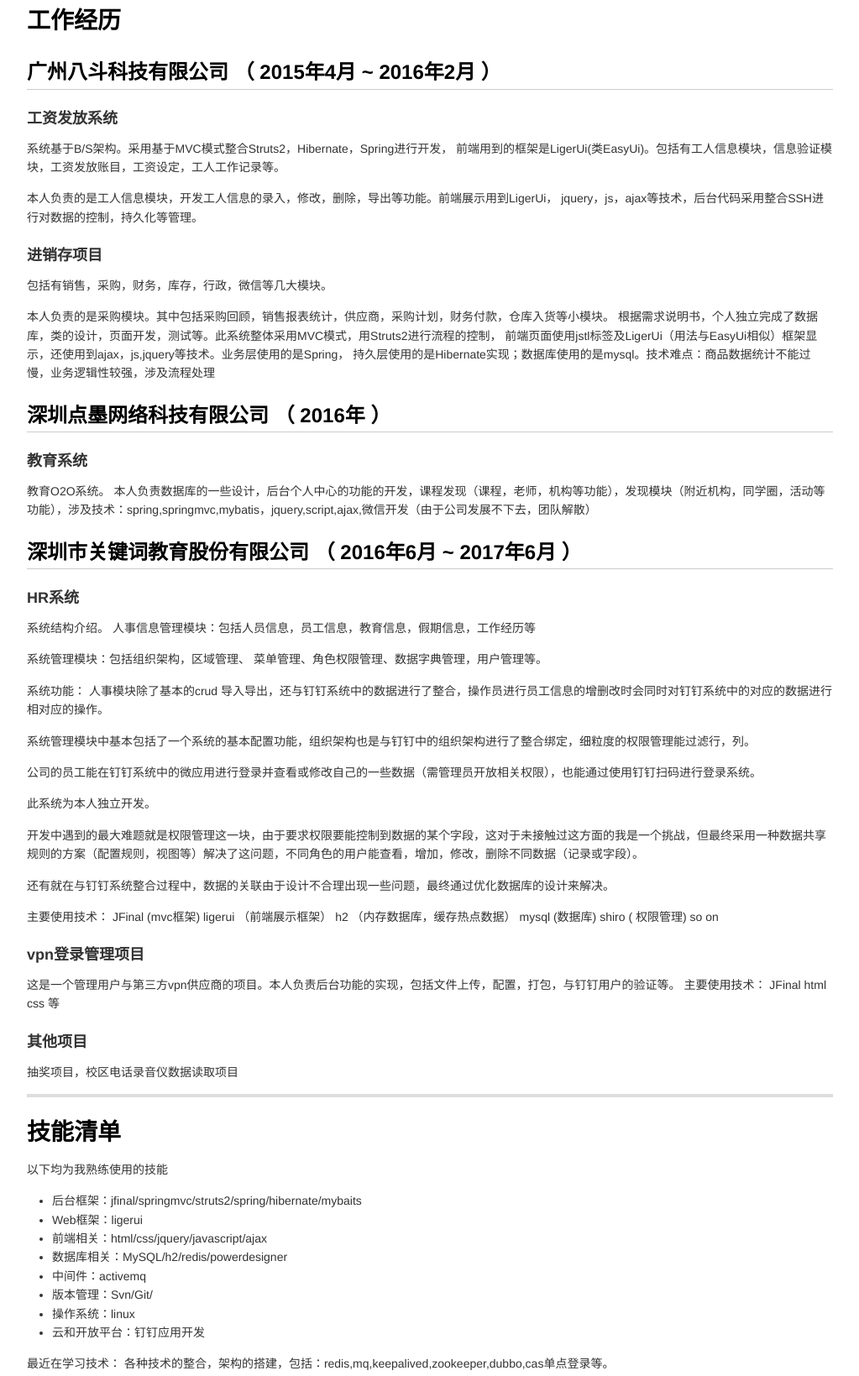
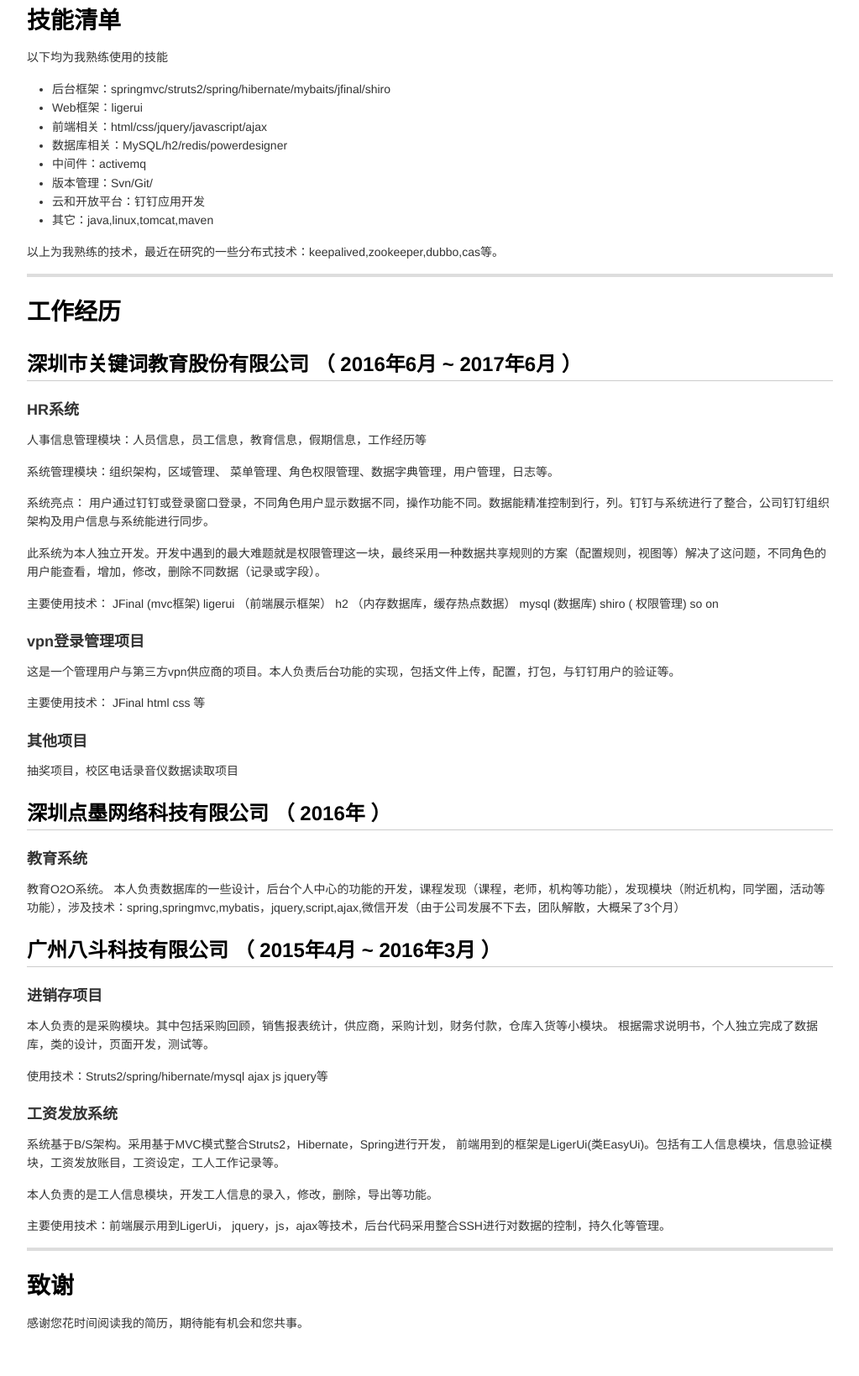
Before and after one commit to scottzzy/scotty_resume, a plain HTML site: page index.html in a window 1280 px wide. Shown: the part 297-1936 px from the top of the page at 84% size, without its empty margins (128-1151 px from the left). After the commit the page ends 1905 px from the top, so only its background shows below. Drawn offline with Linux system fonts and the light colour scheme.

Commit message:
update
2

```diff
--- a/index.html
+++ b/index.html
@@ -304,59 +304,46 @@ img {
 <li>技术博客：https://my.oschina.net/WWWW23223/</li>
 </ul>
 <hr />
-<h1>工作经历</h1>
-
-<h2>广州八斗科技有限公司 （ 2015年4月 ~ 2016年2月 ）</h2>
-<h3>工资发放系统</h3>
-<p>系统基于B/S架构。采用基于MVC模式整合Struts2，Hibernate，Spring进行开发， 前端用到的框架是LigerUi(类EasyUi)。包括有工人信息模块，信息验证模块，工资发放账目，工资设定，工人工作记录等。</p>
-<p>本人负责的是工人信息模块，开发工人信息的录入，修改，删除，导出等功能。前端展示用到LigerUi， jquery，js，ajax等技术，后台代码采用整合SSH进行对数据的控制，持久化等管理。</p>
-<h3>进销存项目</h3>
-<p>包括有销售，采购，财务，库存，行政，微信等几大模块。</p>
-<p>本人负责的是采购模块。其中包括采购回顾，销售报表统计，供应商，采购计划，财务付款，仓库入货等小模块。 根据需求说明书，个人独立完成了数据库，类的设计，页面开发，测试等。此系统整体采用MVC模式，用Struts2进行流程的控制， 前端页面使用jstl标签及LigerUi（用法与EasyUi相似）框架显示，还使用到ajax，js,jquery等技术。业务层使用的是Spring， 持久层使用的是Hibernate实现；数据库使用的是mysql。技术难点：商品数据统计不能过慢，业务逻辑性较强，涉及流程处理</p>
-<h2>深圳点墨网络科技有限公司 （ 2016年 ）</h2>
-<h3>教育系统</h3>
-<p>教育O2O系统。
-本人负责数据库的一些设计，后台个人中心的功能的开发，课程发现（课程，老师，机构等功能），发现模块（附近机构，同学圈，活动等功能），涉及技术：spring,springmvc,mybatis，jquery,script,ajax,微信开发（由于公司发展不下去，团队解散）</p>
-<h2>深圳市关键词教育股份有限公司 （ 2016年6月 ~ 2017年6月 ）</h2>
-<h3>HR系统</h3>
-<p>系统结构介绍。
-人事信息管理模块：包括人员信息，员工信息，教育信息，假期信息，工作经历等</p>
-<p>系统管理模块：包括组织架构，区域管理、 菜单管理、角色权限管理、数据字典管理，用户管理等。</p>
-<p>系统功能：
-人事模块除了基本的crud 导入导出，还与钉钉系统中的数据进行了整合，操作员进行员工信息的增删改时会同时对钉钉系统中的对应的数据进行相对应的操作。 </p>
-<p>系统管理模块中基本包括了一个系统的基本配置功能，组织架构也是与钉钉中的组织架构进行了整合绑定，细粒度的权限管理能过滤行，列。</p>
-<p>公司的员工能在钉钉系统中的微应用进行登录并查看或修改自己的一些数据（需管理员开放相关权限），也能通过使用钉钉扫码进行登录系统。</p>
-<p>此系统为本人独立开发。</p>
-<p>开发中遇到的最大难题就是权限管理这一块，由于要求权限要能控制到数据的某个字段，这对于未接触过这方面的我是一个挑战，但最终采用一种数据共享规则的方案（配置规则，视图等）解决了这问题，不同角色的用户能查看，增加，修改，删除不同数据（记录或字段）。</p>
-<p>还有就在与钉钉系统整合过程中，数据的关联由于设计不合理出现一些问题，最终通过优化数据库的设计来解决。</p>
-<p>主要使用技术：
-JFinal (mvc框架)
-ligerui （前端展示框架）
-h2 （内存数据库，缓存热点数据）
-mysql (数据库)
-shiro ( 权限管理)
-so on</p>
-<h3>vpn登录管理项目</h3>
-<p>这是一个管理用户与第三方vpn供应商的项目。本人负责后台功能的实现，包括文件上传，配置，打包，与钉钉用户的验证等。
-主要使用技术：
-JFinal html css 等</p>
-<h3>其他项目</h3>
-<p>抽奖项目，校区电话录音仪数据读取项目</p>
-<hr />
 <h1>技能清单</h1>
 <p>以下均为我熟练使用的技能</p>
 <ul>
-<li>后台框架：jfinal/springmvc/struts2/spring/hibernate/mybaits</li>
+<li>后台框架：springmvc/struts2/spring/hibernate/mybaits/jfinal/shiro</li>
 <li>Web框架：ligerui</li>
 <li>前端相关：html/css/jquery/javascript/ajax</li>
 <li>数据库相关：MySQL/h2/redis/powerdesigner</li>
 <li>中间件：activemq</li>
 <li>版本管理：Svn/Git/</li>
-<li>操作系统：linux</li>
 <li>云和开放平台：钉钉应用开发</li>
+<li>其它：java,linux,tomcat,maven</li>
 </ul>
-<p>最近在学习技术：
-各种技术的整合，架构的搭建，包括：redis,mq,keepalived,zookeeper,dubbo,cas单点登录等。</p>
+<p>以上为我熟练的技术，最近在研究的一些分布式技术：keepalived,zookeeper,dubbo,cas等。</p>
+<hr />
+<h1>工作经历</h1>
+
+<h2>深圳市关键词教育股份有限公司 （ 2016年6月 ~ 2017年6月 ）</h2>
+<h3>HR系统</h3>
+<p>人事信息管理模块：人员信息，员工信息，教育信息，假期信息，工作经历等</p>
+<p>系统管理模块：组织架构，区域管理、 菜单管理、角色权限管理、数据字典管理，用户管理，日志等。</p>
+<p>系统亮点： 用户通过钉钉或登录窗口登录，不同角色用户显示数据不同，操作功能不同。数据能精准控制到行，列。钉钉与系统进行了整合，公司钉钉组织架构及用户信息与系统能进行同步。</p>
+<p>此系统为本人独立开发。开发中遇到的最大难题就是权限管理这一块，最终采用一种数据共享规则的方案（配置规则，视图等）解决了这问题，不同角色的用户能查看，增加，修改，删除不同数据（记录或字段）。</p>
+<p>主要使用技术： JFinal (mvc框架) ligerui （前端展示框架） h2 （内存数据库，缓存热点数据） mysql (数据库) shiro ( 权限管理) so on</p>
+<h3>vpn登录管理项目</h3>
+<p>这是一个管理用户与第三方vpn供应商的项目。本人负责后台功能的实现，包括文件上传，配置，打包，与钉钉用户的验证等。 <p/>
+<p>主要使用技术： JFinal html css 等</p>
+<h3>其他项目</h3>
+<p>抽奖项目，校区电话录音仪数据读取项目</p>
+<h2>深圳点墨网络科技有限公司 （ 2016年 ）</h2>
+<h3>教育系统</h3>
+<p>教育O2O系统。
+本人负责数据库的一些设计，后台个人中心的功能的开发，课程发现（课程，老师，机构等功能），发现模块（附近机构，同学圈，活动等功能），涉及技术：spring,springmvc,mybatis，jquery,script,ajax,微信开发（由于公司发展不下去，团队解散，大概呆了3个月）</p>
+<h2>广州八斗科技有限公司 （ 2015年4月 ~ 2016年3月 ）</h2>
+<h3>进销存项目</h3>
+<p>本人负责的是采购模块。其中包括采购回顾，销售报表统计，供应商，采购计划，财务付款，仓库入货等小模块。 根据需求说明书，个人独立完成了数据库，类的设计，页面开发，测试等。</p>
+<p>使用技术：Struts2/spring/hibernate/mysql ajax js jquery等</p>
+<h3>工资发放系统</h3>
+<p>系统基于B/S架构。采用基于MVC模式整合Struts2，Hibernate，Spring进行开发， 前端用到的框架是LigerUi(类EasyUi)。包括有工人信息模块，信息验证模块，工资发放账目，工资设定，工人工作记录等。</p>
+<p>本人负责的是工人信息模块，开发工人信息的录入，修改，删除，导出等功能。</p>
+<p>主要使用技术：前端展示用到LigerUi， jquery，js，ajax等技术，后台代码采用整合SSH进行对数据的控制，持久化等管理。</p>
 <hr />
 <h1>致谢</h1>
 <p>感谢您花时间阅读我的简历，期待能有机会和您共事。</p>
```
